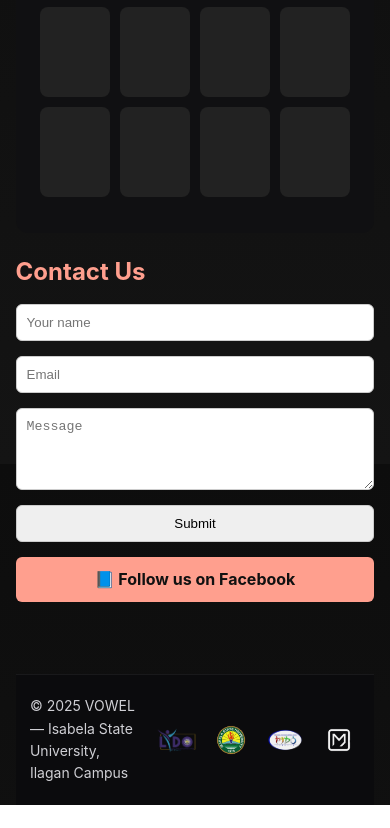
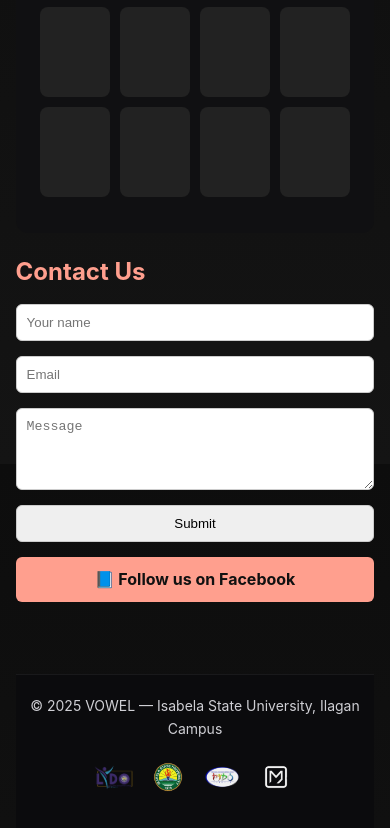
Before and after one commit to VOWELorg/vowel_official_website, a plain HTML site: page index.html in a window 390 px wide. Shown: the part 7132-7960 px from the top of the page. Before the commit the page ends 7937 px from the top, so only its background shows below. Drawn offline with Linux system fonts and the light colour scheme.

Commit message:
index.html

```diff
--- a/index.html
+++ b/index.html
@@ -140,15 +140,55 @@
 }
 
   /* Footer */
-  footer{
-    margin-top:24px; background:#0b0b0d; border-top:1px solid rgba(255,255,255,.06);
+  footer {
+  margin-top: 24px;
+  background: #0b0b0d;
+  border-top: 1px solid rgba(255, 255, 255, .06);
+}
+
+.foot {
+  display: grid;
+  grid-template-columns: 1fr auto;
+  gap: 16px;
+  align-items: center;
+  padding: 20px 0;
+}
+
+.foot-logos {
+  display: flex;
+  gap: 12px;
+  align-items: center;
+  flex-wrap: wrap;
+}
+
+.foot-logos img {
+  width: 42px;
+  height: 42px;
+  object-fit: contain;
+  filter: grayscale(.1) brightness(.95);
+}
+
+.copy {
+  color: #cfcfd4;
+  font-size: 14px;
+}
+
+/* 📱 Mobile Fix */
+@media (max-width: 768px) {
+  .foot {
+    grid-template-columns: 1fr;
+    text-align: center;
   }
-  .foot{
-    display:grid; grid-template-columns:1fr auto; gap:16px; align-items:center; padding:20px 0;
+
+  .foot-logos {
+    justify-content: center;
+    margin-bottom: 10px; /* Space between logos and text */
   }
-  .foot-logos{display:flex; gap:12px; align-items:center; flex-wrap:wrap}
-  .foot-logos img{width:42px; height:42px; object-fit:contain; filter:grayscale(.1) brightness(.95)}
-  .copy{color:#cfcfd4; font-size:14px}
+
+  .copy {
+    text-align: center;
+  }
+}
 
   /* Reveal on scroll */
   .reveal{opacity:0; transform:translateY(14px); transition:opacity .6s ease, transform .6s ease}
```
